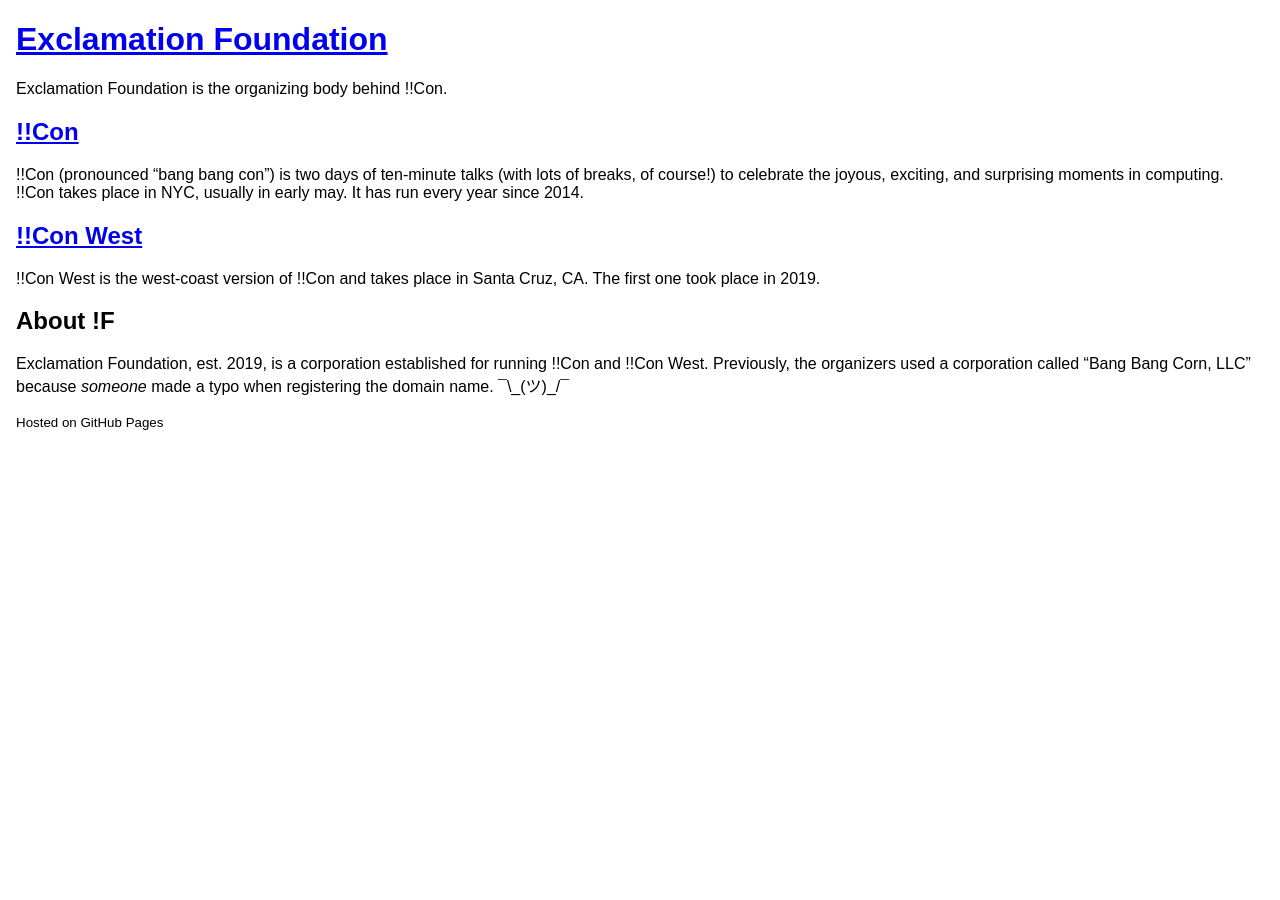
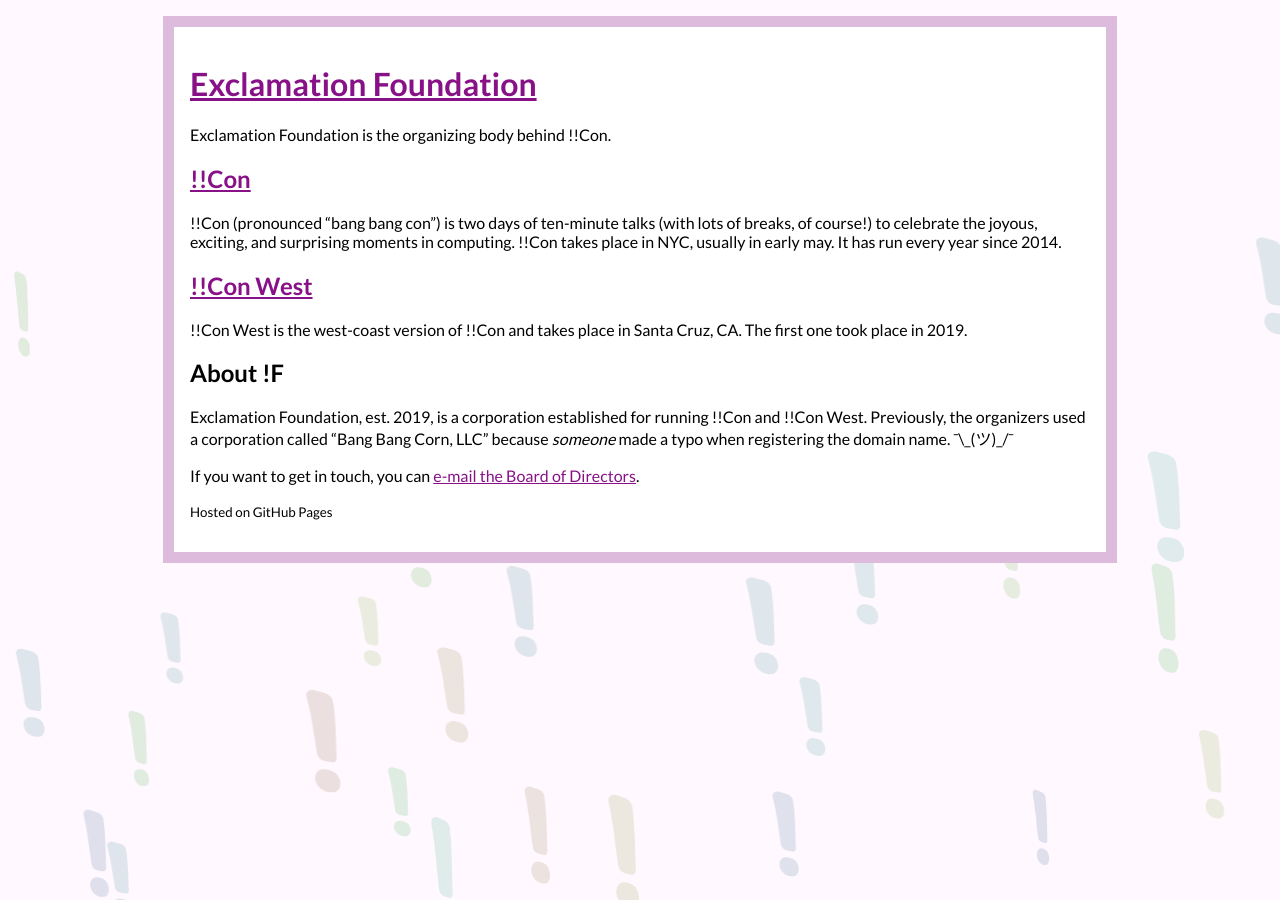
Before and after one commit to bangbangcon/exclamation.foundation, a Jekyll site: the page built from index.md, in a window 1280 px wide. Built offline with Jekyll 4.4.1, drawn with Linux system fonts in a browser that asks for light colours.

Commit message:
Restyle.  (Original concept by Erty.)

```diff
--- a/_layouts/default.html
+++ b/_layouts/default.html
@@ -4,9 +4,14 @@
     <meta charset="UTF-8">
     <meta http-equiv="X-UA-Compatible" content="IE=edge">
     <meta name="viewport" content="width=device-width, initial-scale=1">
+    <link href="https://fonts.googleapis.com/css?family=Lato:400,700,900&display=swap" rel="stylesheet">
     <link rel="stylesheet" href="{{ '/assets/css/style.css?v=' | append: site.github.build_revision | relative_url }}">
+    <script src="{{ '/assets/script.js?v=' | append: site.github.build_revision | relative_url }}" defer></script>
   </head>
   <body>
+    <div id="exclamations-container">
+      <div id="exclamations"></div>
+    </div>
     <div class="wrapper">
       <header>
         <h1><a href="{{ "/" | absolute_url }}">Exclamation Foundation</a></h1>
--- a/assets/css/style.css
+++ b/assets/css/style.css
@@ -1,4 +1,59 @@
-body{
-  margin: 1rem;
-  font-family: sans-serif;
+body {
+  background-color: #fff8ff;
+  font-family: "lato", sans-serif;
 }
+
+@keyframes rotating {
+  from {
+    transform: rotateY(0deg);
+  }
+  to {
+    transform: rotateY(360deg);
+  }
+}
+
+#exclamations-container {
+  position: fixed;
+  pointer-events: none;
+  top: 0;
+  left: 0;
+  bottom: 0;
+  right: 0;
+}
+
+#exclamations {
+  position: relative;
+  width: 100%;
+  height: 100%;
+}
+
+.exclamation {
+  position: absolute;
+  display: inline-block;
+  animation: rotating 10s linear infinite;
+  transform-style: preserve-3d;
+  font-family: "lato", sans-serif;
+  font-style: italic;
+  font-size: 5rem;
+}
+
+.wrapper {
+  background: white;
+  position: relative;
+  margin: 1rem auto;
+  padding: 1rem;
+  max-width: 900px;
+  border: 0.7rem solid #dbd;
+}
+
+a:link {
+  color: #818;
+}
+
+a:visited {
+  color: #818;
+}
+
+a:hover {
+  color: #a1a;
+}
--- /dev/null
+++ b/assets/script.js
@@ -0,0 +1,64 @@
+const allExclamations = [];
+
+const createRGB = () => {
+  // "or zero" casts to an int
+  const h = (Math.random() * 255) | 0;
+  const s = '25%';
+  const l = '90%';
+  return `hsl(${h}, ${s}, ${l})`
+}
+
+const createExclamation = () => {
+  // Create element
+  const newExclamation = document.createElement('div');
+  newExclamation.classList.add('exclamation');
+  newExclamation.innerHTML = '<svg width="30" clip-rule="evenodd" fill-rule="evenodd" stroke-linecap="round" stroke-linejoin="round" version="1.1" viewBox="0 0 30 80" xml:space="preserve" xmlns="http://www.w3.org/2000/svg" xmlns:cc="http://creativecommons.org/ns#" xmlns:dc="http://purl.org/dc/elements/1.1/" xmlns:rdf="http://www.w3.org/1999/02/22-rdf-syntax-ns#"><g clip-rule="evenodd" fill="' + createRGB() + '" fill-rule="evenodd" stroke-linecap="round" stroke-linejoin="round" stroke-width=".02"><path d="m7.4705 73.771c-1.842-0.74994-3.0148-2.6348-3.185-4.576-0.27276-2.8166 0.76228-5.7668 2.7842-7.7554 1.3884-1.2504 3.1866-1.9467 4.9642-2.441 2.2272-0.55688 4.7776-0.72984 6.8172 0.50644 1.6064 0.97278 2.3788 2.8998 2.3414 4.7238 0.05307 3.3378-2.0948 6.3672-4.8676 8.0608-2.0906 1.3201-4.6056 1.9312-7.0688 1.7122-0.5997-0.03325-1.1971-0.10965-1.7854-0.2308z"/><path d="m6.8337 48.953c0.58342-12.384 0.42644-24.864 2.5832-37.116 1.8569-4.6586 7.41-4.8748 11.515-6.1904 3.8376-1.0275 7.1754 0.65156 6.0722 4.2004-3.4076 12.025-4.7634 24.494-6.8416 36.788-0.45674 6.051-5.2322 6.4902-9.288 7.021-3.6164 1.309-4.5466-1.4778-4.0404-4.7034z"/></g></svg>';
+
+  // Random position
+  newExclamation.style.left = (Math.random() * 100) + "%";
+  const top = Math.floor(Math.random() * 100);
+  newExclamation.style.top = top + "%";
+
+  newExclamation.firstChild.style.width = 30 + Math.random() * 20;
+
+  // Negative animation delay lets us randomize the start frame
+  newExclamation.style.animationDelay = Math.random() * -2 + "s";
+
+  // Random color
+  newExclamation.style.color = createRGB();
+
+  // Add to array
+  allExclamations.push({
+    div: newExclamation,
+    top: top,
+    speed: 0.03 + (Math.random() * 0.1)
+  });
+
+  // Add to container
+  document.getElementById('exclamations').appendChild(newExclamation);
+}
+
+// Animation update loop
+const updateAll = () => {
+  allExclamations.forEach((exclamation) => {
+    // Reset if we've hit the bottom
+    if (exclamation.top > 100) {
+      exclamation.top = -40;
+      exclamation.speed = 0.03 + (Math.random() * 0.1)
+      exclamation.div.style.color = createRGB();
+      exclamation.firstChild.style.width = 30 + Math.random() * 20;
+    }
+    // Update position
+    exclamation.top += exclamation.speed;
+    exclamation.div.style.top = exclamation.top + "%";
+  });
+  window.requestAnimationFrame(updateAll);
+}
+
+// Create 50 for now (runs fine on my macbook pro, may want to disable on mobile)
+for (let i = 0; i < 50; i ++) {
+  createExclamation(false);
+}
+
+// Kick off the animation
+window.requestAnimationFrame(updateAll);
--- a/index.md
+++ b/index.md
@@ -15,3 +15,5 @@
 ## About !F
 
 Exclamation Foundation, est. 2019, is a corporation established for running !!Con and !!Con West. Previously, the organizers used a corporation called "Bang Bang Corn, LLC" because _someone_ made a typo when registering the domain name. ¯\\\_(ツ)\_/¯
+
+If you want to get in touch, you can [e-mail the Board of Directors](mailto:board@exclamation.foundation).
```
